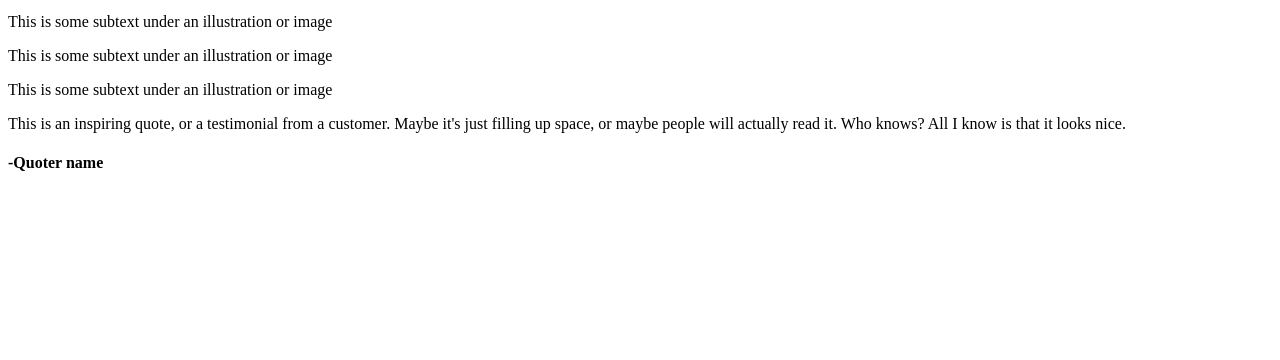
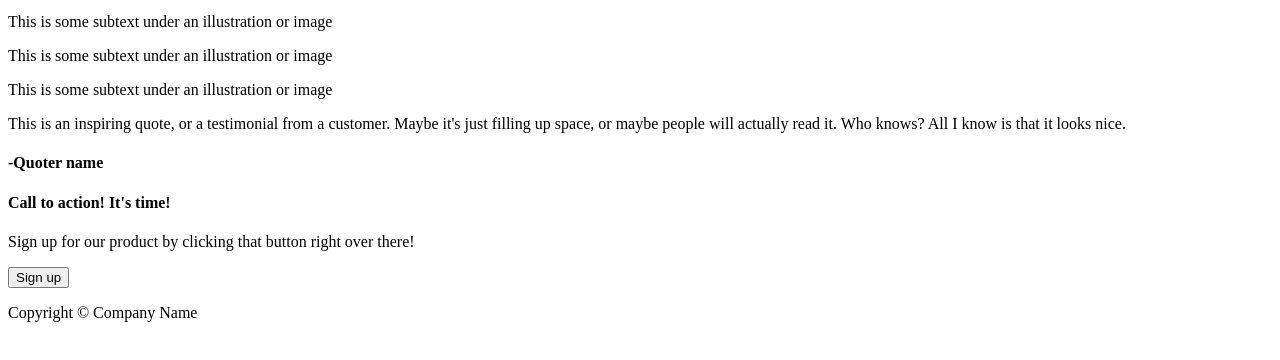
Before and after one commit to Xenodrifft/odin-landing-page, a plain HTML site: page index.html in a window 1280 px wide. Shown: the part 388-748 px from the top of the page. Drawn offline with Linux system fonts and the light colour scheme.

Commit message:
Add "bottom" & "footer" sections html
Added bottom "call to action" information & button and
footer information.

```diff
--- a/index.html
+++ b/index.html
@@ -61,5 +61,23 @@
         <h4>-Quoter name</h4>
     </div>
 
+    <!-- Bottom section -->
+    <div class="bottom">
+        <div class="container">
+            <div class="text">
+                <h4>Call to action! It's time!</h4>
+                <p>Sign up for our product by clicking that button right over there!</p>
+            </div>
+            <div class="button-2">
+                <button>Sign up</button>
+            </div>
+        </div>
+    </div>
+
+    <!-- Footer section -->
+    <div class="footer">
+        <p>Copyright © Company Name</p>
+    </div>
+
 </body>
 </html>
```
